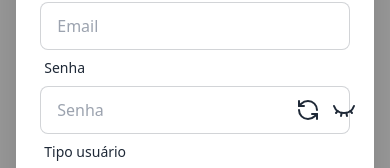
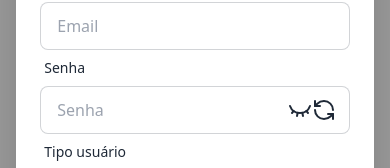
Before and after one commit to vitorpc4/schoolpostfront, a Next.js app: page /settings in a window 390 px wide. Both pictures are taken after a click on the button "Criar usuário". Shown: the part 344-512 px from the top of the page. Built offline with nearby package versions, Linux system fonts and the light colour scheme; no server answers.

Commit message:
Feat: Adicinar responsivade para mobile
* Em mobile remove colunas email e id para melhorar responsividade;
* Em mobile ajusta elemento na tela para posicionamento dos inputs da tela

```diff
--- a/src/Components/Settings/Users/CreateUser.tsx
+++ b/src/Components/Settings/Users/CreateUser.tsx
@@ -178,7 +178,9 @@ export default function CreateUser({ responseCreate }: ICreateUserProps) {
                   <label className="label">
                     <span className="label-text">Senha</span>
                   </label>
-                  <label className="input input-bordered flex items-center gap-2">
+
+                  <div className="input input-bordered flex items-center">
+                    <div className="">
                       <input
                         onChange={formik.handleChange}
                         value={formik.values.password}
@@ -186,25 +188,22 @@ export default function CreateUser({ responseCreate }: ICreateUserProps) {
                         placeholder="Senha"
                         name="password"
                       />
-
-                    <div className=" flex flex-row-reverse w-full ml-5">
+                    </div>
+                    <div className="absolute inset-y-2- right-0 flex items-center pr-7 space-x-2">
                       <button
                         type="button"
-                        className="btn-sm"
+                        className="ml-6"
                         onClick={changeVisiblePass}
                       >
                         {visiblePass ? <Eye /> : <EyeClosed />}
                       </button>
 
-                      <button
-                        type="button"
-                        className="btn-sm mr-3"
-                        onClick={generateRandomPassword}
-                      >
+                      <button type="button" onClick={generateRandomPassword}>
                         <RefreshCcw />
                       </button>
                     </div>
-                  </label>
+                  </div>
+
                   <ErrorMessage name="password">
                     {(msg) => {
                       return <div className="text-red-600 mt-2">{msg}</div>;
--- a/src/Components/Settings/Users/UsersTable.tsx
+++ b/src/Components/Settings/Users/UsersTable.tsx
@@ -182,8 +182,17 @@ export default function UsersTable() {
             {table.getHeaderGroups().map((headerGroup) => (
               <tr key={headerGroup.id}>
                 {headerGroup.headers.map((header) => {
+                  const columnId = header.column.id;
+                  const hiddenClass =
+                    columnId === "id" || columnId === "email"
+                      ? "hidden sm:table-cell"
+                      : "";
                   return (
-                    <th key={header.id} colSpan={header.colSpan}>
+                    <th
+                      key={header.id}
+                      colSpan={header.colSpan}
+                      className={hiddenClass}
+                    >
                       {header.isPlaceholder ? null : (
                         <div>
                           {flexRender(
@@ -203,8 +212,13 @@ export default function UsersTable() {
               return (
                 <tr key={row.id}>
                   {row.getVisibleCells().map((cell) => {
+                    const columnId = cell.column.id;
+                    const hiddenClass =
+                      columnId === "id" || columnId === "email"
+                        ? "hidden sm:table-cell"
+                        : "";
                     return (
-                      <td key={cell.id}>
+                      <td key={cell.id} className={hiddenClass}>
                         {flexRender(
                           cell.column.columnDef.cell,
                           cell.getContext()
```
Lines whose indentation alone changed are shown as unchanged.
